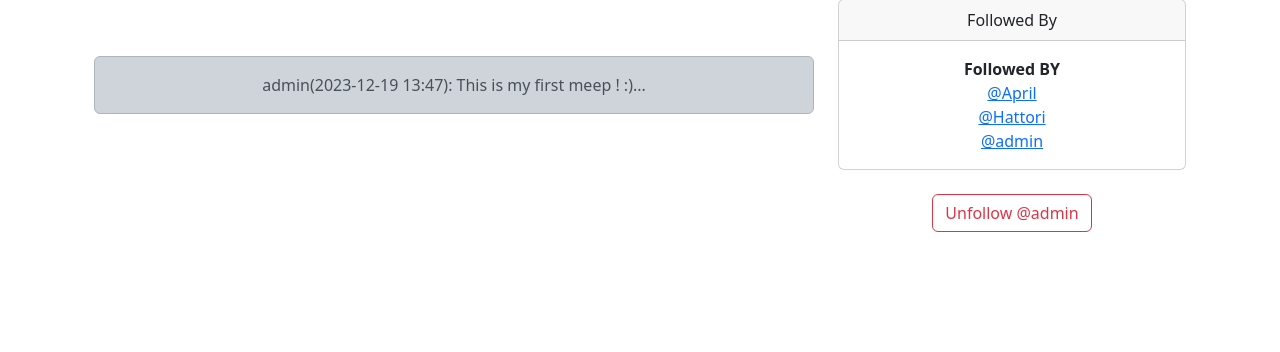
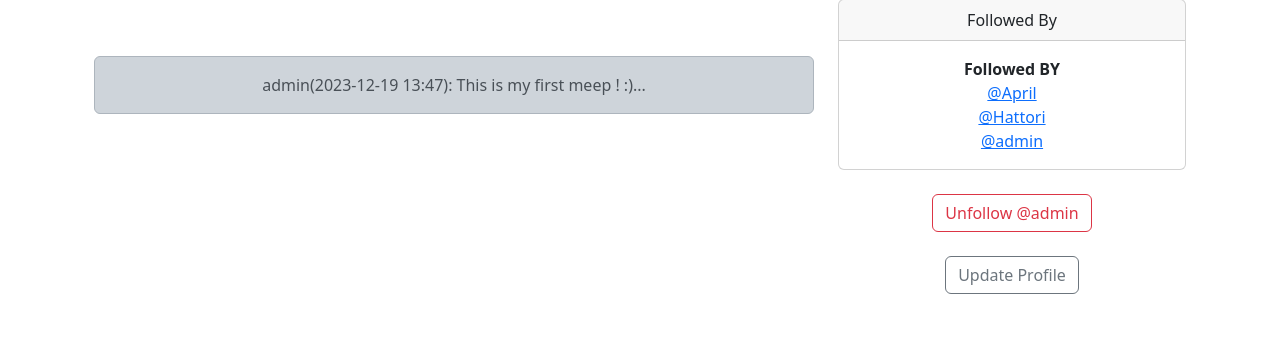
Before and after one commit to AkshitKushwaha/musker, a Django app: page /profile/1 in a window 1280 px wide. Shown: the part 348-700 px from the top of the page. Run offline with Django 3.2, Linux system fonts and the light colour scheme; the first user in the database is signed in; data comes from the database, SQL or seed files in the repository.

Commit message:
Added an update profile page

```diff
--- a/musker/templates/profile.html
+++ b/musker/templates/profile.html
@@ -80,6 +80,13 @@
                         {% endif %}
                   </form>
                   <br/>
+
+                  {% if request.user.id == profile.user.id %}
+
+                    <a href="{% url 'update_user' %}" class="btn btn-outline-secondary">Update Profile</a>
+
+                  {% endif %}
+
             </div>
         </div>
     </div>
--- a/musker/urls.py
+++ b/musker/urls.py
@@ -8,4 +8,5 @@ urlpatterns = [
     path('login/', views.login_user, name='login'),
     path('logout/', views.logout_user, name='logout'),
     path('register/', views.register_user, name='register'),
+    path('update_user/', views.update_user, name='update_user'),
 ]
--- a/musker/views.py
+++ b/musker/views.py
@@ -5,6 +5,7 @@ from .forms import MeepForm, SignUpForm
 from django.contrib.auth import authenticate, login, logout
 from django.contrib.auth.forms import UserCreationForm
 from django import forms
+from django.contrib.auth.models import User
 
 
 def home(request):
@@ -110,3 +111,22 @@ def register_user(request):
             return redirect('home')
 
     return render(request, 'register.html', {'form': form})
+
+
+def update_user(request):
+    if request.user.is_authenticated:
+        current_user = User.objects.get(id=request.user.id)
+
+        form = SignUpForm(request.POST or None, instance=current_user)
+        if form.is_valid():
+            form.save()
+            login(request, current_user)
+            messages.success(request, 'Your profile has been updated!')
+            return redirect('home')
+
+
+        return render(request, 'update_user.html', {'form': form})
+
+    else:
+        messages.success(request, 'login to view this page')
+        return redirect('home')
```
Also changed, not shown: musker/templates/update_user.html (added, +23 -0 lines), db.sqlite3.
